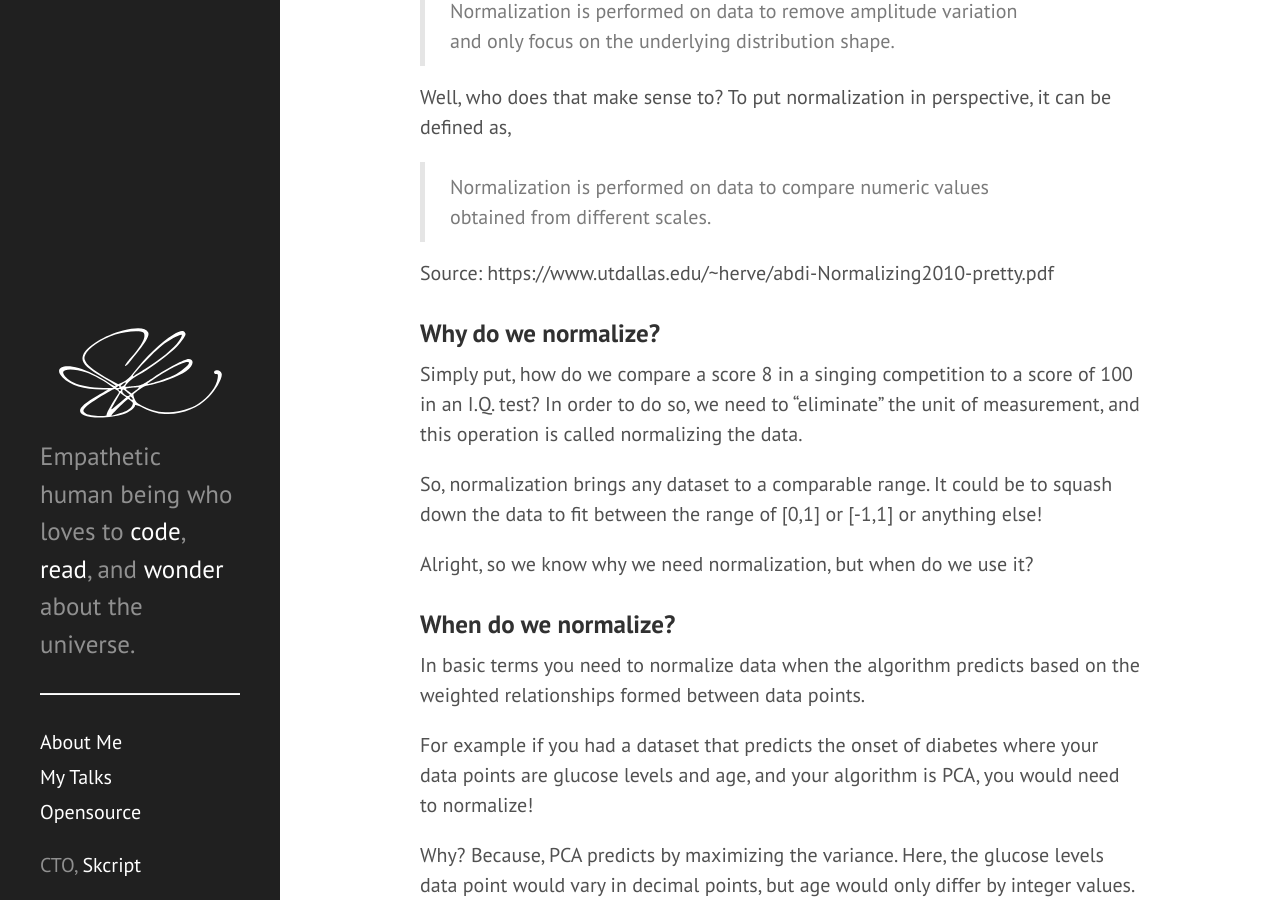
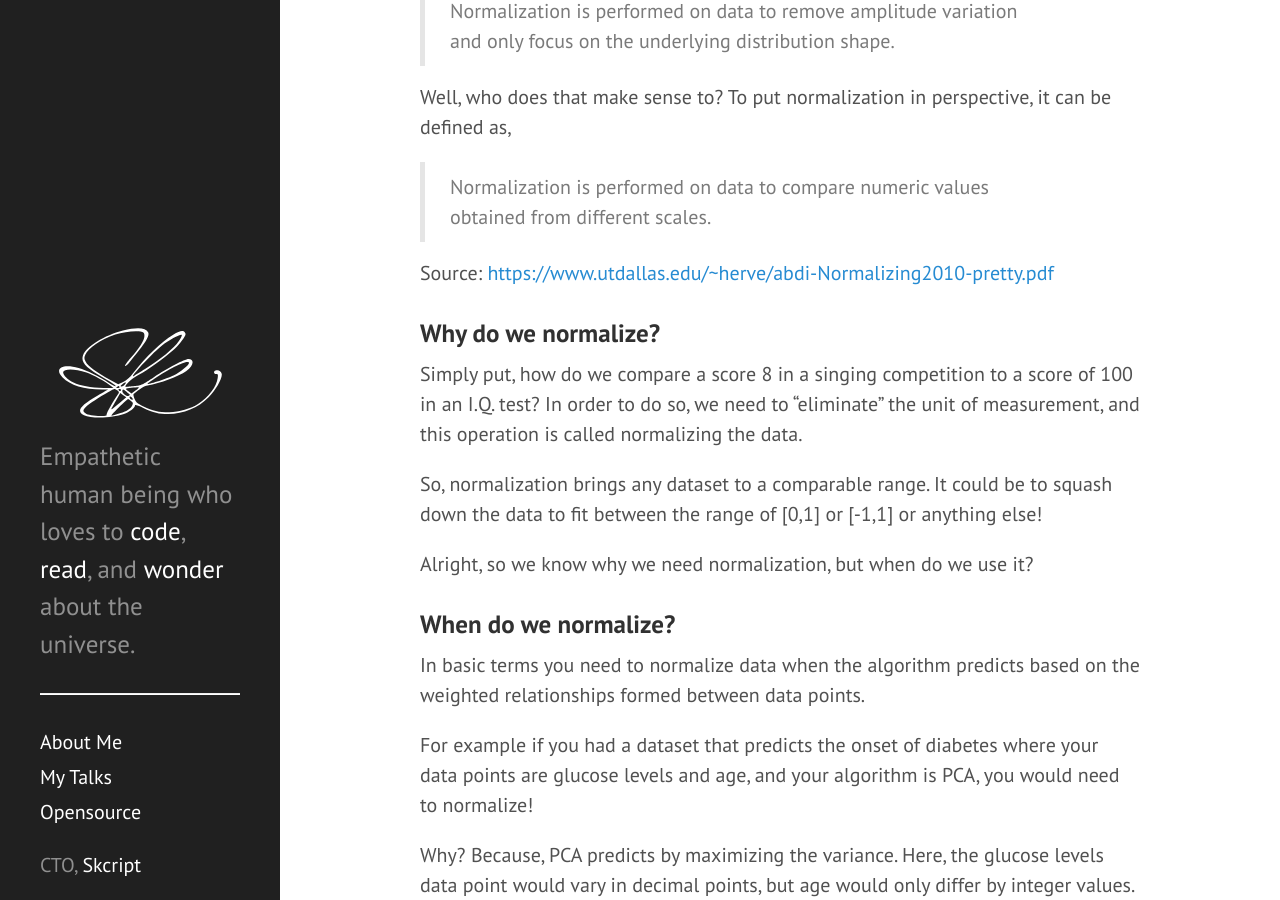
Before and after one commit to swaathi/swaathi.github.io, a Jekyll site: the page built from _posts/2017-04-29-normalizing-data.md, in a window 1280 px wide and 900 px high, scrolled down 482 px. Built offline with Jekyll 4.4.1, drawn with Linux system fonts in a browser that asks for light colours; part of the change alters nothing that is shown.

```diff
--- a/_posts/2017-04-29-normalizing-data.md
+++ b/_posts/2017-04-29-normalizing-data.md
@@ -24,7 +24,7 @@ defined as,
 > Normalization is performed on data to compare numeric values obtained from
 different scales.
 
-Source: https://www.utdallas.edu/~herve/abdi-Normalizing2010-pretty.pdf
+Source: [https://www.utdallas.edu/~herve/abdi-Normalizing2010-pretty.pdf](https://www.utdallas.edu/~herve/abdi-Normalizing2010-pretty.pdf)
 
 ### Why do we normalize?
 
```
Also changed, not shown: public/posts/2017-04-29/l1.png.
